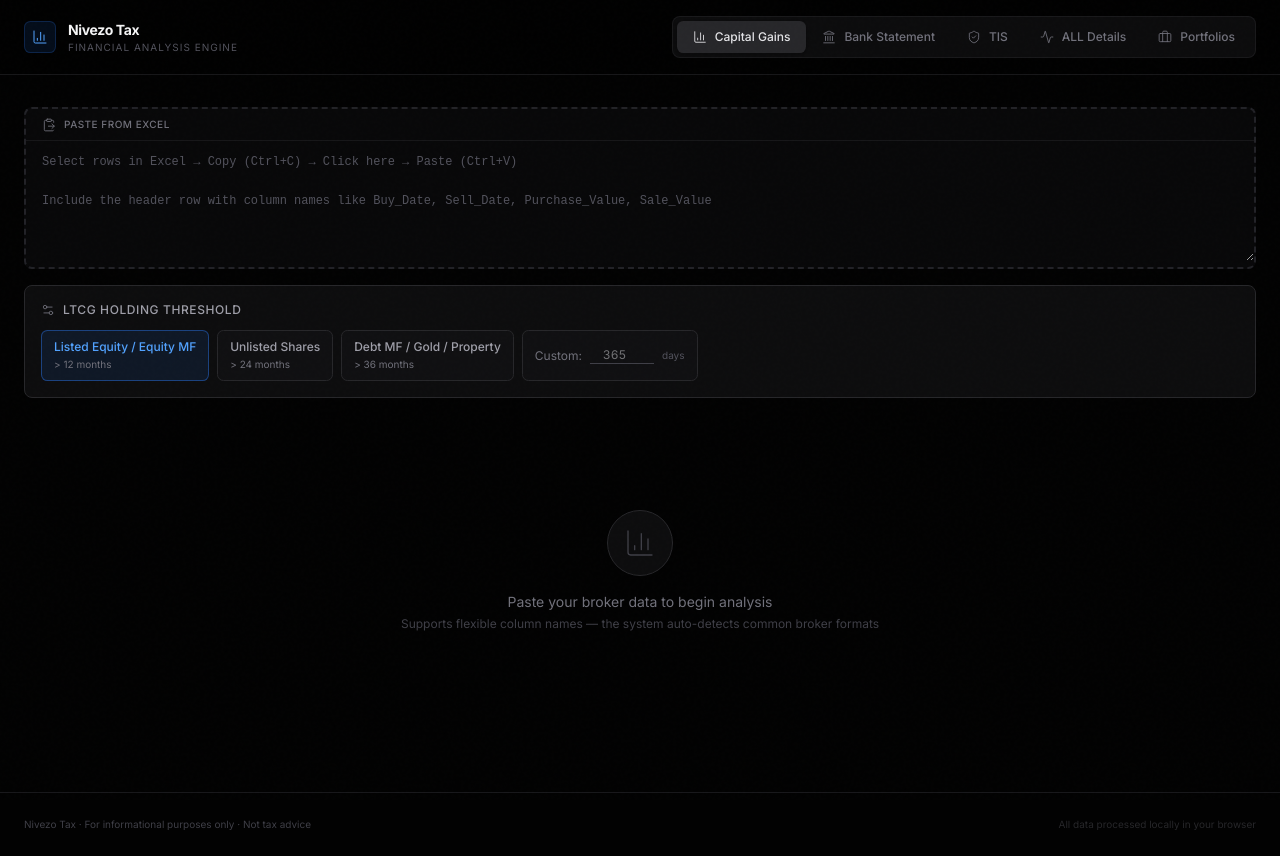
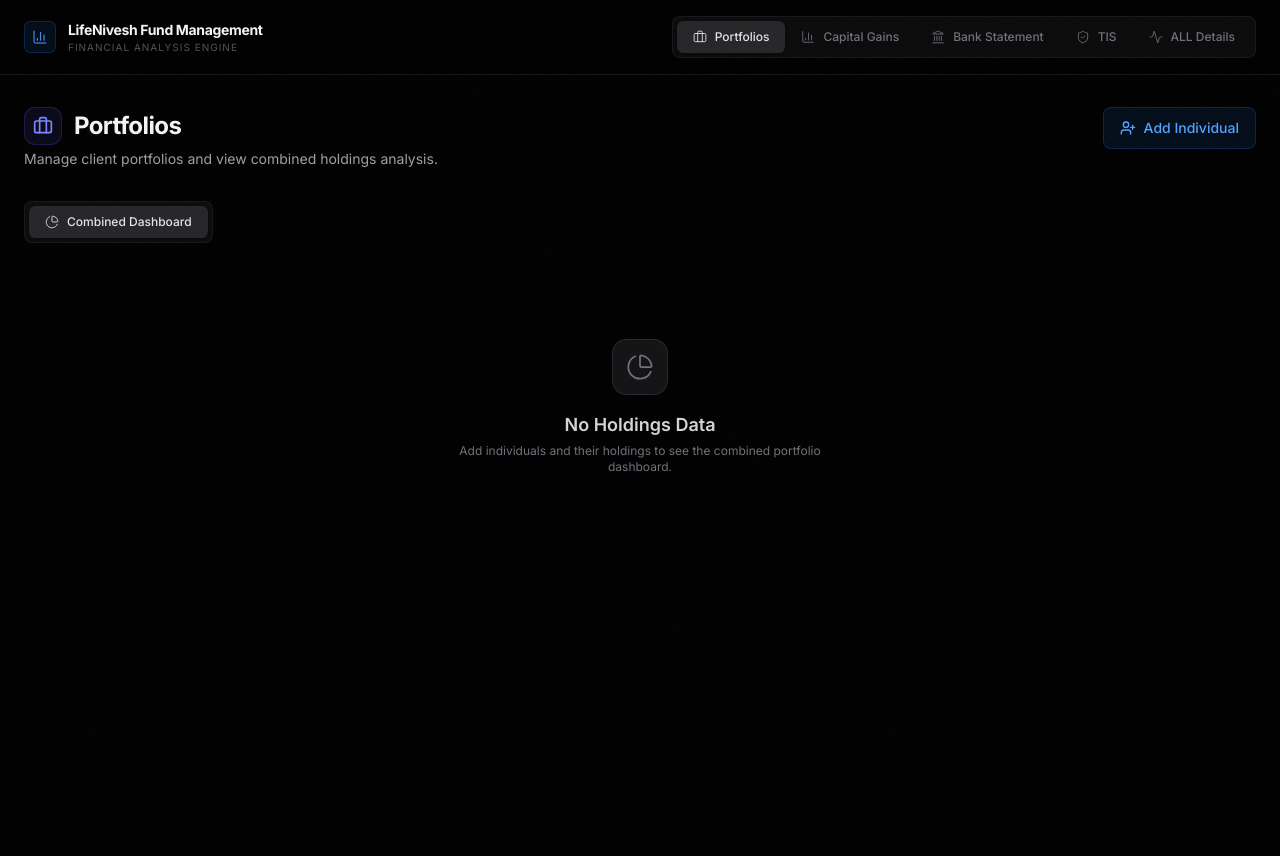
Before and after one commit to darshanpatel334/Alpha-CG, a React (Vite) app: page / in a window 1280 px wide. After the commit the page ends 800 px from the top, so only its background shows below. Built offline with nearby package versions, Linux system fonts and the light colour scheme.

Commit message:
feat: reorder tabs to make portfolios default and rebrand to LifeNivesh Fund Management

```diff
--- a/index.html
+++ b/index.html
@@ -4,9 +4,9 @@
     <meta charset="UTF-8" />
     <link rel="icon" type="image/svg+xml" href="/favicon.svg" />
     <meta name="viewport" content="width=device-width, initial-scale=1.0" />
-    <meta name="description" content="Nivezo Tax — Automate Indian Capital Gains Tax (STCG & LTCG) calculation and advance tax bifurcation from broker Excel statements. All processing happens locally in your browser." />
+    <meta name="description" content="LifeNivesh Fund Management — Automate Indian Capital Gains Tax (STCG & LTCG) calculation, advance tax bifurcation, and portfolio management. All processing happens locally in your browser." />
     <meta name="theme-color" content="#09090B" />
-    <title>Nivezo Tax · Capital Gains Tax Engine</title>
+    <title>LifeNivesh Fund Management</title>
 
     <!-- Inter font from Google Fonts -->
     <link rel="preconnect" href="https://fonts.googleapis.com" />
--- a/src/components/Dashboard.tsx
+++ b/src/components/Dashboard.tsx
@@ -11,7 +11,7 @@
 type Tab = 'capitalGains' | 'bankStatement' | 'tis' | 'allDetails' | 'portfolios';
 
 export function Dashboard() {
-  const [activeTab, setActiveTab] = useState<Tab>('capitalGains');
+  const [activeTab, setActiveTab] = useState<Tab>('portfolios');
   const [cgResult, setCgResult] = useState<ProcessingResult | null>(null);
   const [bsResult, setBsResult] = useState<BankingProcessingResult | null>(null);
 
@@ -26,7 +26,7 @@
             </div>
             <div>
               <h1 className="text-sm font-bold text-zinc-100 tracking-tight">
-                Nivezo Tax
+                LifeNivesh Fund Management
               </h1>
               <p className="text-[10px] text-zinc-600 uppercase tracking-widest">
                 Financial Analysis Engine
@@ -36,6 +36,17 @@
 
           {/* Global Tabs */}
           <div className="flex bg-zinc-900/50 p-1 rounded-lg border border-zinc-800/50">
+            <button
+              onClick={() => setActiveTab('portfolios')}
+              className={`flex items-center gap-2 rounded-md px-4 py-2 text-xs font-medium transition-all duration-200 ${
+                activeTab === 'portfolios'
+                  ? 'bg-zinc-800 text-zinc-200 shadow-sm'
+                  : 'text-zinc-500 hover:text-zinc-400'
+              }`}
+            >
+              <Briefcase className="h-3.5 w-3.5" strokeWidth={1.5} />
+              Portfolios
+            </button>
             <button
               onClick={() => setActiveTab('capitalGains')}
               className={`flex items-center gap-2 rounded-md px-4 py-2 text-xs font-medium transition-all duration-200 ${
@@ -80,17 +91,6 @@
               <Activity className="h-3.5 w-3.5" strokeWidth={1.5} />
               ALL Details
             </button>
-            <button
-              onClick={() => setActiveTab('portfolios')}
-              className={`flex items-center gap-2 rounded-md px-4 py-2 text-xs font-medium transition-all duration-200 ${
-                activeTab === 'portfolios'
-                  ? 'bg-zinc-800 text-zinc-200 shadow-sm'
-                  : 'text-zinc-500 hover:text-zinc-400'
-              }`}
-            >
-              <Briefcase className="h-3.5 w-3.5" strokeWidth={1.5} />
-              Portfolios
-            </button>
           </div>
         </div>
       </header>
```
